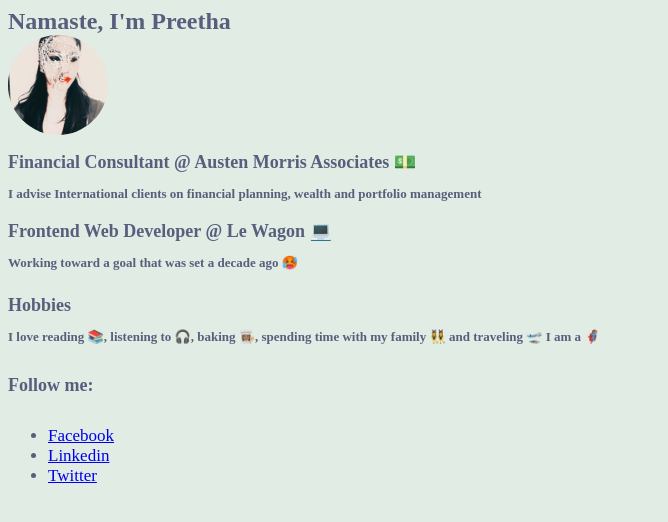
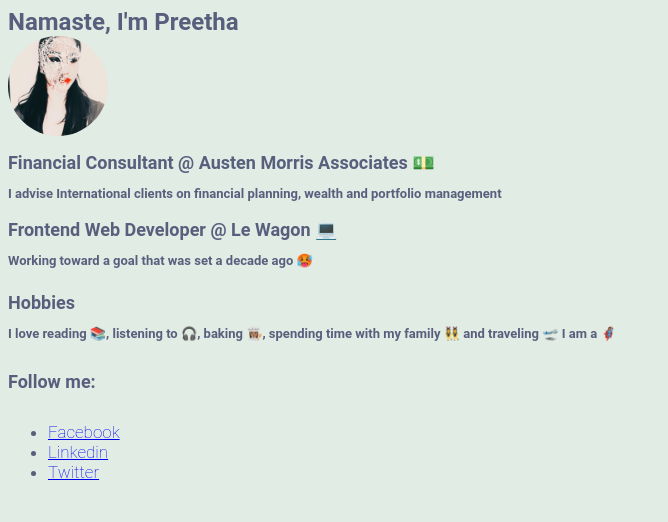
Before and after one commit to rajinipreethajohn/my_profile, a plain HTML site: page index.html in a window 1280 px wide. Shown: the whole page, without its empty margins (0-668 px from the left). Drawn offline with Linux system fonts and the light colour scheme.

Commit message:
more css editing too

```diff
--- a/style.css
+++ b/style.css
@@ -1,7 +1,7 @@
 body {
     background: #e0ece4;
     color: #575F7D;
-    font-family: 'Lora', serif;
+    font-family: 'Roboto', Mono;
     font-size: 17px;
     font-weight: lighter;
 }
```
